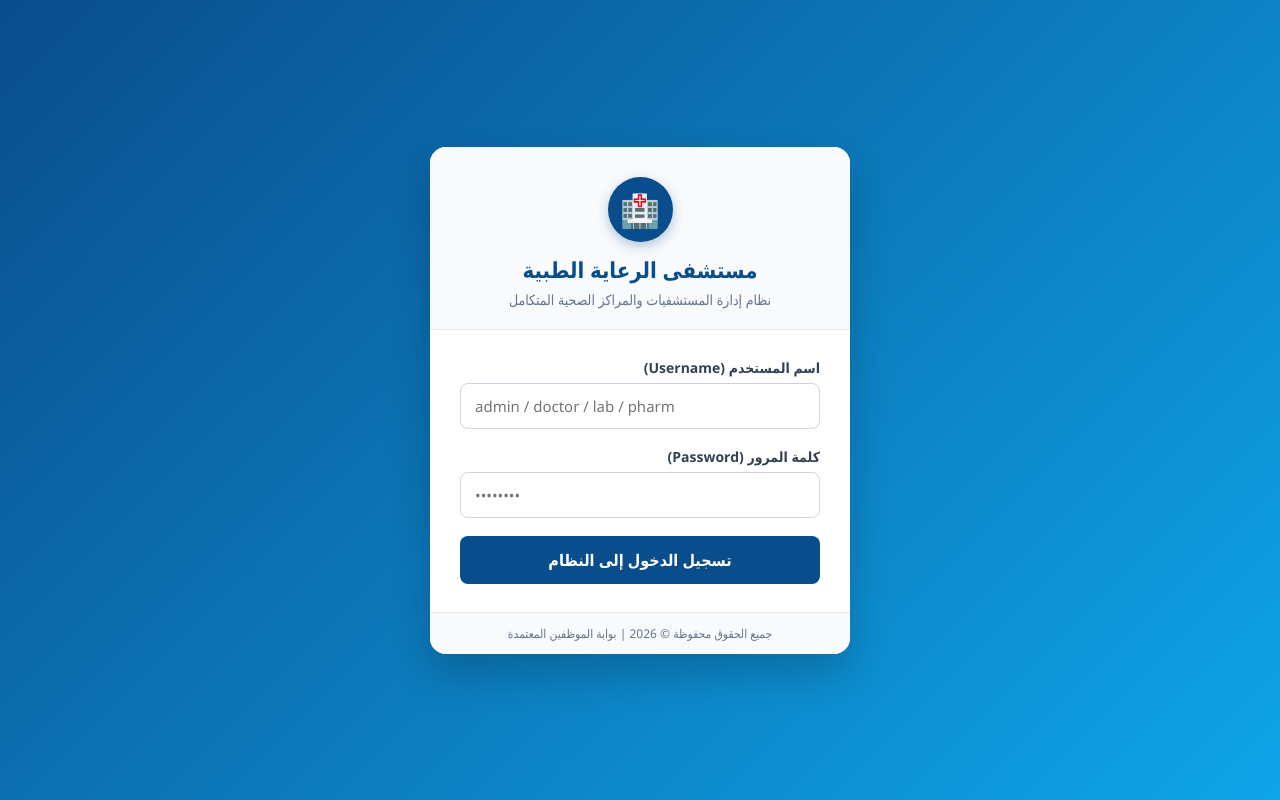
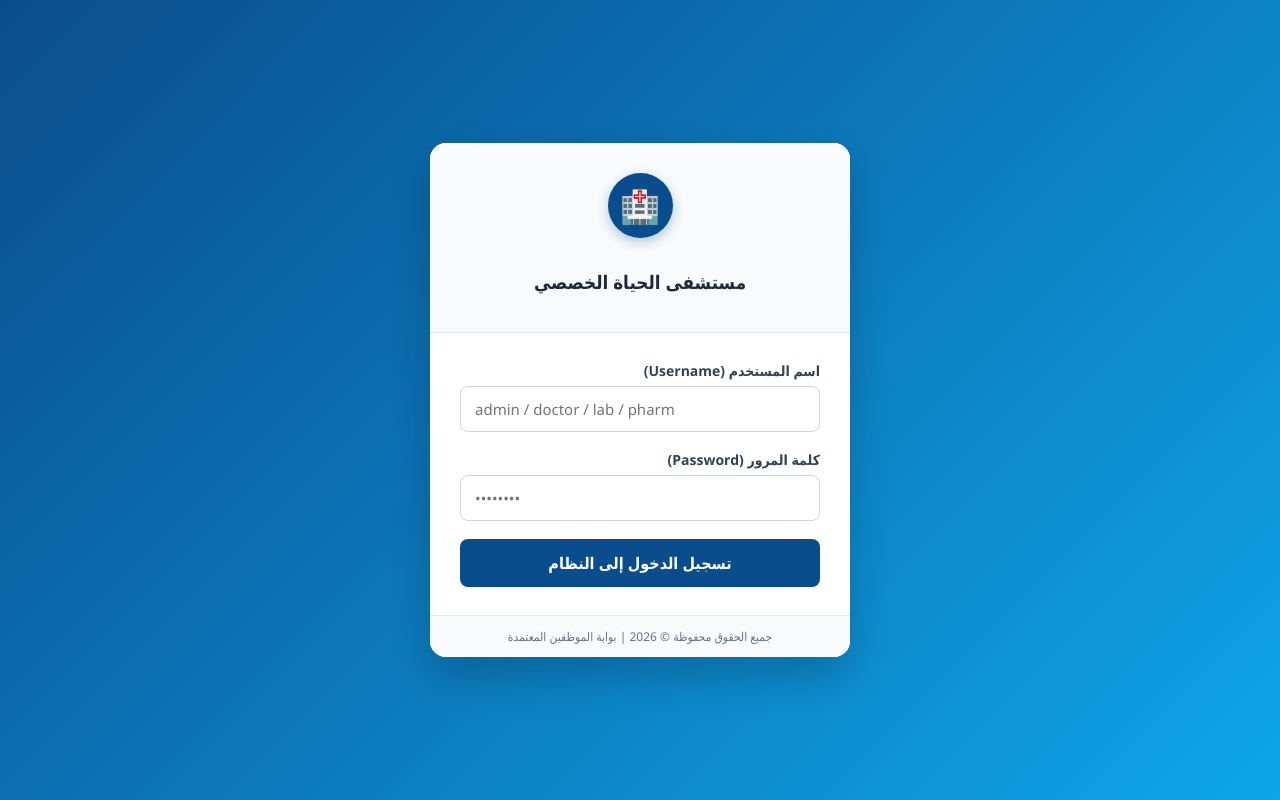
Before and after one commit to islammush1990-cell/medical-care, a Spring Boot app: page / in a window 1280 px wide. Run offline with Spring Boot 4, Linux system fonts and the light colour scheme.

Commit message:
Update hospital name in index.html

```diff
--- a/src/main/resources/static/index.html
+++ b/src/main/resources/static/index.html
@@ -3,7 +3,7 @@
 <head>
     <meta charset="UTF-8">
     <meta name="viewport" content="width=device-width, initial-scale=1.0">
-    <title>بوابة النظام الطبي المتكامل | تسجيل الدخول</title>
+    <title>مستشفى الحياة التخصصي | تسجيل الدخول</title>
     <style>
         * { box-sizing: border-box; font-family: 'Segoe UI', Tahoma, Geneva, Verdana, sans-serif; }
         body { margin: 0; background: #eef3f8; color: #1e293b; }
@@ -171,8 +171,7 @@
     <div class="login-card">
         <div class="login-header">
             <div class="hospital-logo">🏥</div>
-            <h2>مستشفى الرعاية الطبية</h2>
-            <p>نظام إدارة المستشفيات والمراكز الصحية المتكامل</p>
+            <h3>مستشفى الحياة الخصصي</h3>
         </div>
         <div class="login-body">
             <div id="loginError" class="error-msg">اسم المستخدم أو كلمة المرور غير صحيحة!</div>
```
